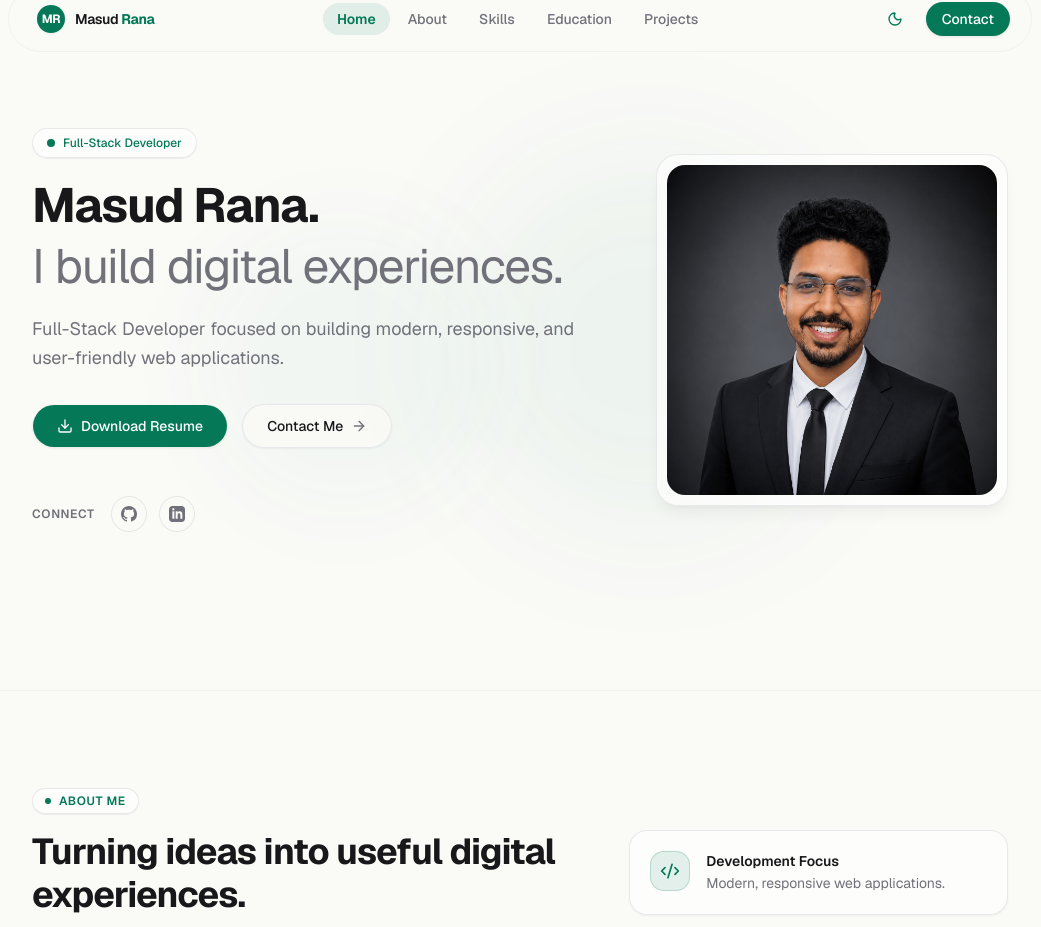
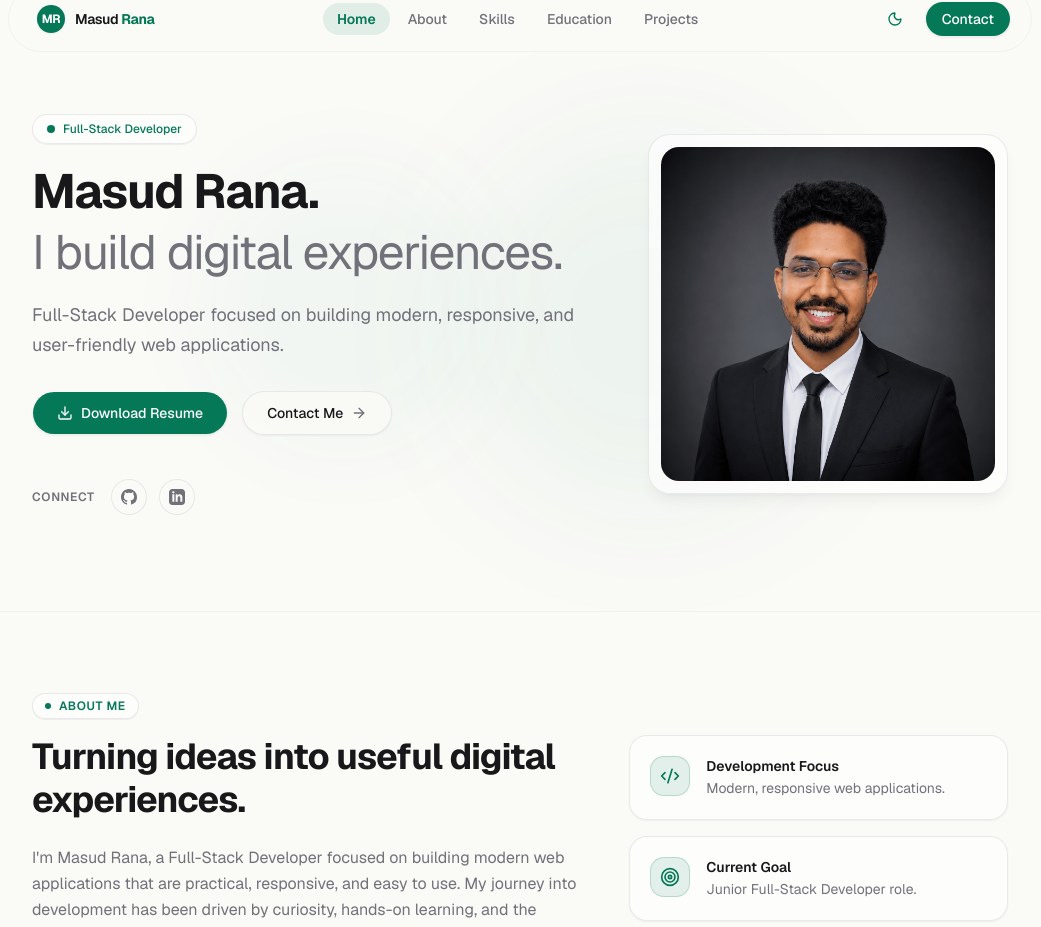
Before and after one commit to masudbuilds/my-portfolio, a Next.js app: page / in a window 1280 px wide. Shown: the part 30-957 px from the top of the page, without its empty margins (120-1161 px from the left). Built offline with nearby package versions, Linux system fonts and the light colour scheme.

Commit message:
feat: refine layout and spacing in About and Hero sections for improved aesthetics

```diff
--- a/src/components/sections/about-section.tsx
+++ b/src/components/sections/about-section.tsx
@@ -23,7 +23,7 @@ export function AboutSection() {
     <section
       id="about"
       aria-labelledby="about-heading"
-      className="relative w-full py-16 sm:py-20 lg:py-24 border-t border-border/40"
+      className="relative w-full py-12 sm:py-16 lg:py-20 border-t border-border/40"
     >
       <div className="mx-auto max-w-5xl px-4 sm:px-6 w-full">
         {/* Eyebrow Label */}
--- a/src/components/sections/hero-section.tsx
+++ b/src/components/sections/hero-section.tsx
@@ -36,7 +36,7 @@ export function HeroSection() {
     <section
       id="home"
       aria-labelledby="hero-heading"
-      className="relative w-full min-h-[calc(100vh-5rem)] flex items-center justify-center py-12 sm:py-16 md:py-20 lg:py-24 overflow-hidden"
+      className="relative w-full pt-24 sm:pt-28 md:pt-32 lg:pt-36 pb-16 sm:pb-20 lg:pb-24 overflow-hidden"
     >
       {/* Subtle background glow */}
       <div
@@ -49,7 +49,7 @@ export function HeroSection() {
       />
 
       <div className="mx-auto max-w-5xl px-4 sm:px-6 w-full">
-        <div className="grid grid-cols-1 lg:grid-cols-12 gap-10 sm:gap-12 lg:gap-8 items-center">
+        <div className="grid grid-cols-1 lg:grid-cols-12 gap-10 sm:gap-12 lg:gap-12 items-center">
           {/* Left Column: Text & Actions */}
           <div className="lg:col-span-7 flex flex-col items-start text-left">
             {/* Role Badge */}
@@ -61,7 +61,7 @@ export function HeroSection() {
             {/* Main Headline */}
             <h1
               id="hero-heading"
-              className="text-3xl sm:text-4xl md:text-5xl lg:text-5xl font-bold tracking-tight text-foreground leading-[1.15] mb-5"
+              className="text-3xl sm:text-4xl md:text-5xl font-bold tracking-tight text-foreground leading-[1.15] mb-5"
             >
               Masud Rana.{" "}
               <span className="block text-muted-foreground font-normal mt-1 sm:mt-1.5">
@@ -70,13 +70,13 @@ export function HeroSection() {
             </h1>
 
             {/* Supporting Description */}
-            <p className="text-base sm:text-lg text-muted-foreground leading-relaxed max-w-xl mb-8">
+            <p className="text-base sm:text-lg text-muted-foreground leading-relaxed max-w-xl mb-7 sm:mb-8">
               Full-Stack Developer focused on building modern, responsive, and
               user-friendly web applications.
             </p>
 
             {/* CTAs */}
-            <div className="flex flex-wrap items-center gap-3.5 mb-8 sm:mb-10 w-full sm:w-auto">
+            <div className="flex flex-wrap items-center gap-3.5 mb-7 sm:mb-9 w-full sm:w-auto">
               <a
                 href="/resume.pdf"
                 download="Masud_Rana_Resume.pdf"
@@ -132,7 +132,7 @@ export function HeroSection() {
           <div className="lg:col-span-5 flex justify-center lg:justify-end">
             <div className="relative group">
               {/* Outer decorative card frame */}
-              <div className="relative size-64 sm:size-72 md:size-80 lg:size-88 max-w-full aspect-square rounded-3xl p-2.5 bg-card/60 backdrop-blur-xs border border-border/80 shadow-lg shadow-foreground/5 transition-transform duration-300 group-hover:border-primary/40 motion-reduce:transform-none">
+              <div className="relative size-60 sm:size-64 md:size-72 lg:size-[350px] xl:size-[360px] max-w-full aspect-square rounded-3xl p-2.5 sm:p-3 bg-card/60 backdrop-blur-xs border border-border/80 shadow-lg shadow-foreground/5 transition-transform duration-300 group-hover:border-primary/40 motion-reduce:transform-none">
                 <div className="relative w-full h-full rounded-2xl overflow-hidden bg-muted/40">
                   <Image
                     src="/images/profile.png"
```
